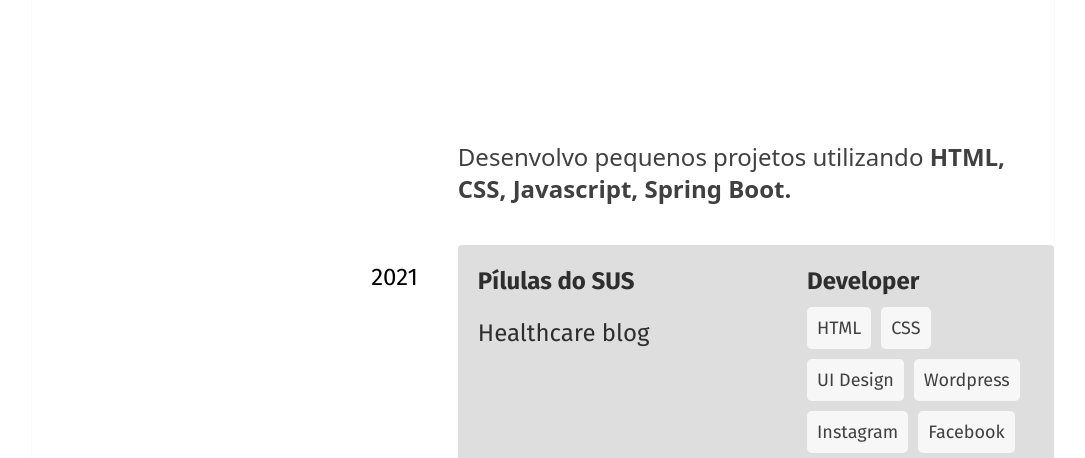
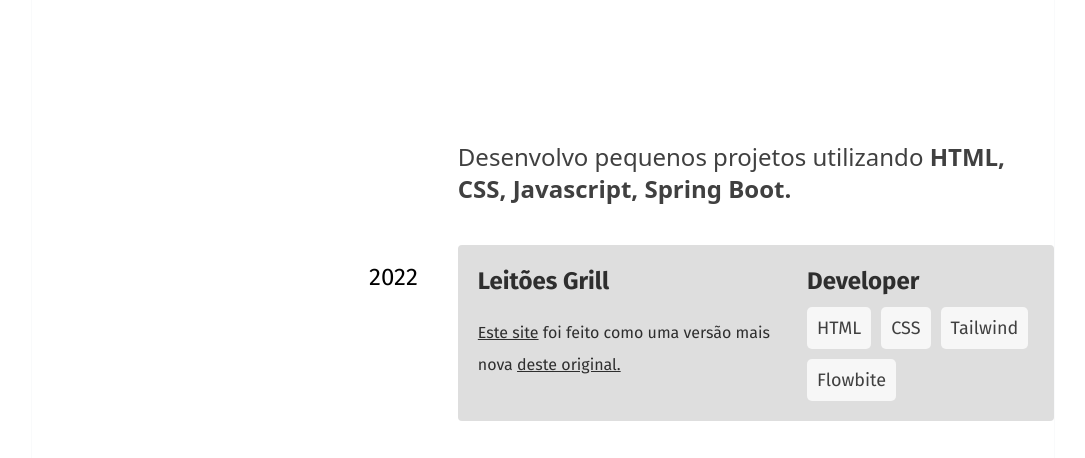
Before and after one commit to parseiro/portfolio, a website built with Vite: page index.html in a window 1280 px wide. Shown: the part 431-889 px from the top of the page, without its empty margins (97-1182 px from the left). Built offline with nearby package versions, Linux system fonts and the light colour scheme; files whose address does not match are found by name.

Commit message:
Leitoes Grill

```diff
--- a/index.html
+++ b/index.html
@@ -1,11 +1,11 @@
 <!DOCTYPE html>
 <html lang="pt-br" class="mx-auto">
 <head>
-    <meta charset="UTF-8" />
-    <meta http-equiv="X-UA-Compatible" content="IE=edge" />
-    <meta name="viewport" content="width=device-width, initial-scale=1.0" />
+    <meta charset="UTF-8"/>
+    <meta http-equiv="X-UA-Compatible" content="IE=edge"/>
+    <meta name="viewport" content="width=device-width, initial-scale=1.0"/>
     <title>Portfolio</title>
-    <link rel="stylesheet" href="src/css/style.css" />
+    <link rel="stylesheet" href="src/css/style.css"/>
 </head>
 <body
         class="container mx-auto flex max-w-5xl flex-col justify-between scroll-smooth border border-solid border-gray-50"
@@ -101,12 +101,32 @@
             class="text-caption text-g9 col-span-7 text-2xl font-medium leading-8"
     >
         Desenvolvo pequenos projetos utilizando
-        <span class="font-bold"
-          >HTML, CSS, Javascript,
+        <span class="font-bold">HTML, CSS, Javascript,
           <span class="whitespace-nowrap">Spring Boot.</span></span
         >
     </p>
 
+    <div class="coluna-quando">
+        2022
+    </div>
+    <div class="caixa-experiencia">
+        <div class="primeira-coluna">
+            <div class="card-title">Leitões Grill</div>
+            <div class="card-text"><a class="card-text underline" href="https://parseiro.github.io/leitoesGrill/dist">Este
+                site</a> foi feito como uma versão mais nova <a class="card-text underline"
+                                                                href="https://deliciasdacarn8.wixsite.com/meusite/">deste
+                original.</a></div>
+        </div>
+        <div class="segunda-coluna">
+            <div class="job-title">Developer</div>
+            <ul class="caixinhas">
+                <li class="caixinha">HTML</li>
+                <li class="caixinha">CSS</li>
+                <li class="caixinha">Tailwind</li>
+                <li class="caixinha">Flowbite</li>
+            </ul>
+        </div>
+    </div>
     <div
             class="coluna-quando"
     >
@@ -177,9 +197,7 @@
         </div>
     </div>
 
-      <div
-              class="coluna-quando"
-      >
+    <div class="coluna-quando">
         2006-2007
     </div>
     <div class="caixa-experiencia">
--- a/src/css/style.css
+++ b/src/css/style.css
@@ -175,11 +175,11 @@
 }*/
 
 .card-title {
-  @apply font-display text-g10 mb-5 text-2xl font-bold;
+  @apply font-display text-g10 mb-5 text-2xl font-bold block;
 }
 
 .card-text {
-  @apply font-display text-g10 text-2xl leading-8;
+  @apply font-display text-g10 text-base leading-8;
   /*font-family: "Fira Sans", sans-serif;*/
   /*font-size: 24px;*/
   /*line-height: 32px;*/
```
Lines whose indentation alone changed are shown as unchanged.
